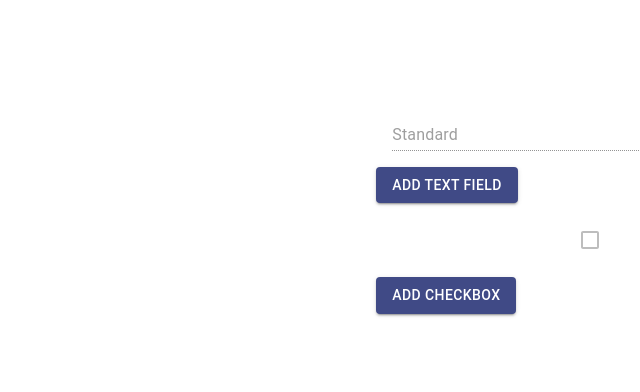
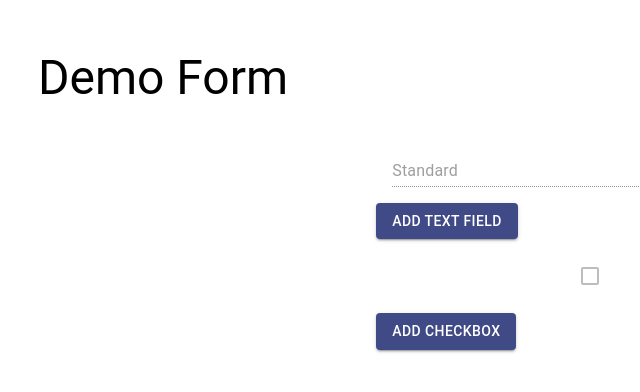
Before and after one commit to percoguru/form-it-ui, a React (Create React App) app: page / in a window 1280 px wide. Shown: the part 200-592 px from the top of the page, without its empty margins (477-1117 px from the left). Built offline with nearby package versions, Linux system fonts and the light colour scheme.

Commit message:
feat: add title

```diff
--- a/package.json
+++ b/package.json
@@ -3,7 +3,10 @@
   "version": "0.1.0",
   "private": true,
   "dependencies": {
+    "@emotion/react": "^11.4.1",
+    "@emotion/styled": "^11.3.0",
     "@material-ui/core": "^4.12.3",
+    "@mui/material": "^5.0.2",
     "@testing-library/jest-dom": "^5.11.4",
     "@testing-library/react": "^11.1.0",
     "@testing-library/user-event": "^12.1.10",
--- a/src/App.tsx
+++ b/src/App.tsx
@@ -2,12 +2,19 @@ import { makeStyles, createStyles, Theme, createTheme, ThemeProvider } from '@ma
 import { Grid } from '@material-ui/core';
 import SelectionPane from './components/selectionPane';
 import Form from './components/form';
+import Header from './components/header';
 
 const useStyles = makeStyles((theme: Theme) =>
   createStyles({
     root: {
       flexGrow: 0,
       minHeight: '100vh',
+      display: 'flex',
+      alignContent: 'center',
+      justifyContent: 'center'
+    },
+    header: {
+      flexGrow: 0,
       display: 'flex',
       alignContent: 'center',
       justifyContent: 'center'
@@ -26,6 +33,9 @@ function App() {
   return (
     <ThemeProvider theme={theme}>
       <Grid container xs={12} className={classes.root}>
+        <Grid container xs = {12} className = {classes.header}>
+          <Header/>
+        </Grid>
         <Grid container xs={8}>
           <Form/>
         </Grid>
--- /dev/null
+++ b/src/components/header.tsx
@@ -0,0 +1,36 @@
+import { Grid } from "@material-ui/core";
+import { makeStyles, createStyles, Theme } from '@material-ui/core/styles';
+import useStore from "../store/store";
+import { Store } from '../types/types';
+import Box from '@mui/material/Box';
+import Typography from '@mui/material/Typography';
+import CheckBox from './form-components/checkBox';
+import TextBox from './form-components/textBox';
+
+
+const useStyles = makeStyles((theme: Theme) =>
+    createStyles({
+        header: {
+            display: 'flex',
+            alignContent: 'center',
+            justifyContent: 'center',
+            // padding: theme.spacing(2)
+        },
+    }),
+);
+
+export default function Header() {
+    const title = useStore((state: Store) => state.form.title);
+    const description = useStore((state: Store) => state.form.description);
+
+    const classes = useStyles();
+
+    return (
+        <Box sx={{ width: '100%'}} className={classes.header}>
+            <Typography variant="h3" gutterBottom component="div">
+                {title}
+            </Typography>
+        </Box>
+    )
+
+}
```
Also changed, not shown: 1 other file (tests, documents, lock files or other folders).
